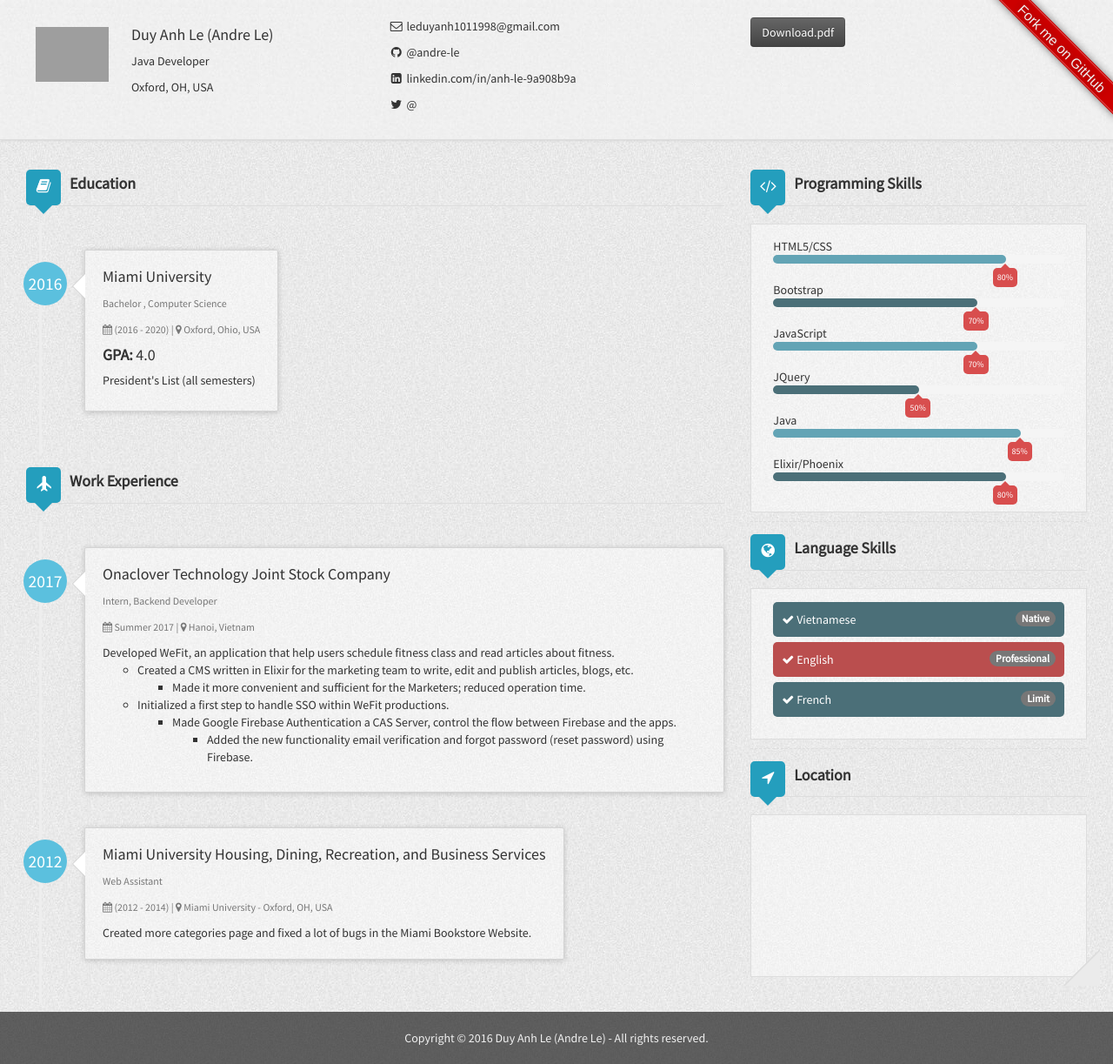
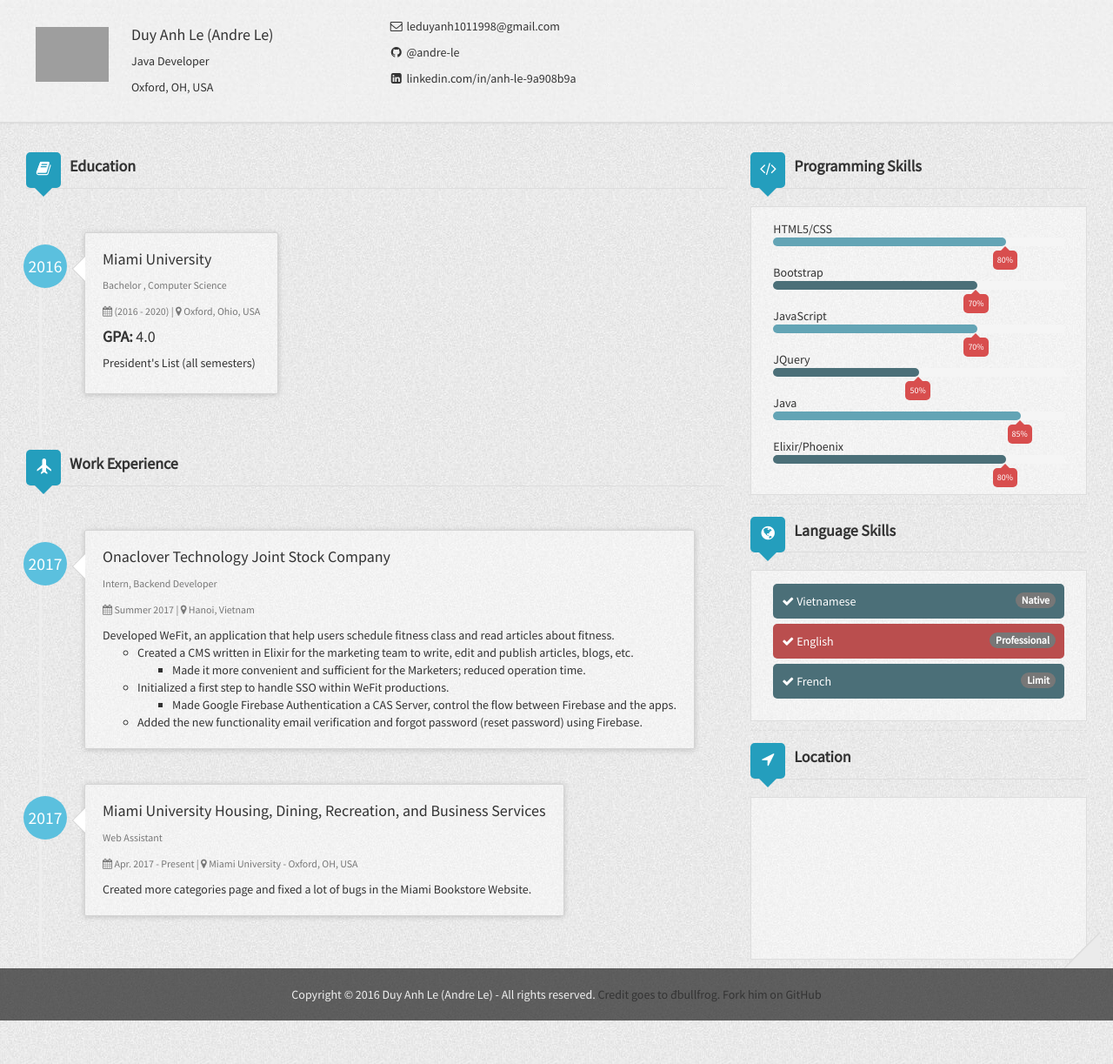
Before and after one commit to andre-le/resume, a Jekyll site: the page built from index.html, in a window 1280 px wide. Shown: the whole page at 87% size. Built offline with Jekyll 4.4.1, drawn with Linux system fonts in a browser that asks for light colours; nearby versions of some CDN libraries; grey boxes are pictures that could not be loaded.

Commit message:
fix header and footer

```diff
--- a/_config.yml
+++ b/_config.yml
@@ -22,7 +22,6 @@
   weibo:
   github: andre-le
   linkedin: anh-le-9a908b9a
-  twitter:
   gavatar: /resumecard/assets/img/avatar.JPG
   stackoverflow:
 #  stackoverflow: 4582127
@@ -33,13 +32,13 @@
       title: Intern, Backend Developer
       started: 2017
       duration: Summer 2017
-      description: Developed WeFit, an application that help users schedule fitness class and read articles about fitness.<ul><li>Created a CMS written in Elixir for the marketing team to write, edit and publish articles, blogs, etc.<ul><li>Made it more convenient and sufficient for the Marketers; reduced operation time.</li></ul></li><li>Initialized a first step to handle SSO within WeFit productions.<ul><li>Made Google Firebase Authentication a CAS Server, control the flow between Firebase and the apps.</li><ul></li><li>Added the new functionality email verification and forgot password (reset password) using Firebase.</li></ul>
+      description: Developed WeFit, an application that help users schedule fitness class and read articles about fitness.<ul><li>Created a CMS written in Elixir for the marketing team to write, edit and publish articles, blogs, etc.<ul><li>Made it more convenient and sufficient for the Marketers; reduced operation time.</li></ul></li><li>Initialized a first step to handle SSO within WeFit productions.<ul><li>Made Google Firebase Authentication a CAS Server, control the flow between Firebase and the apps.</li></ul></li><li>Added the new functionality email verification and forgot password (reset password) using Firebase.</li></ul>
     - work2:
       company: Miami University Housing, Dining, Recreation, and Business Services
       location: Miami University - Oxford, OH, USA
       title: Web Assistant
-      started: 2012
-      duration: (2012 - 2014)
+      started: 2017
+      duration: Apr. 2017 - Present
       description: Created more categories page and fixed a lot of bugs in the Miami Bookstore Website.
   educationHistory:
     - education1:
--- a/_includes/footer.html
+++ b/_includes/footer.html
@@ -3,6 +3,7 @@
         <div class="row-fluid">
             <div class="col-md-12">
                 Copyright &copy; 2016 {{ site.author.name }} - All rights reserved.
+                <a href="https://github.com/ddbullfrog/resumecard">Credit goes to đbullfrog. Fork him on GitHub</a>
             </div>
         </div>
     </div>
--- a/_includes/header.html
+++ b/_includes/header.html
@@ -11,11 +11,8 @@
             <div class="col-sm-4 visible-md-block visible-lg-block visible-sm-block">
                 <p><i class="fa fa-envelope-o fa-fw"></i> {{ site.author.email }} </p>
                 <p><i class="fa fa-github fa-fw"></i><a href="//github.com/{{ site.author.github }}" target="_blank">  @{{ site.author.github }} </a></p>
-                <p><i class="fa fa-linkedin-square fa-fw"></i> <a href="//linkedin.com/in/{{ site.author.linkedin }}" target="_blank"> linkedin.com/in/{{ site.author.linkedin }} </a></p>
-                <p><i class="fa fa-twitter fa-fw"></i> <a href="//twitter.com/{{ site.author.twitter }}" target="_blank">  @{{ site.author.twitter }} </a></p>
-            </div>
+                <p><i class="fa fa-linkedin-square fa-fw"></i> <a href="//linkedin.com/in/{{ site.author.linkedin }}" target="_blank"> linkedin.com/in/{{ site.author.linkedin }} </a></p>            </div>
             <div class="col-sm-4 visible-md-block visible-lg-block">
-                <a href="#" class="btn btn-dark"><i class="icon-file icon-white"></i> Download.pdf </a>
             </div>
         </div>
     </div>
--- a/_layouts/default.html
+++ b/_layouts/default.html
@@ -1,8 +1,5 @@
 <!DOCTYPE html>
 <html>
-	<div class="ribbon right red">
-	  <a href="https://github.com/ddbullfrog/resumecard">Fork me on GitHub</a>
-	</div>
   {% include head.html %}
 
   <body>
```
Also changed, not shown: 1 other file.
